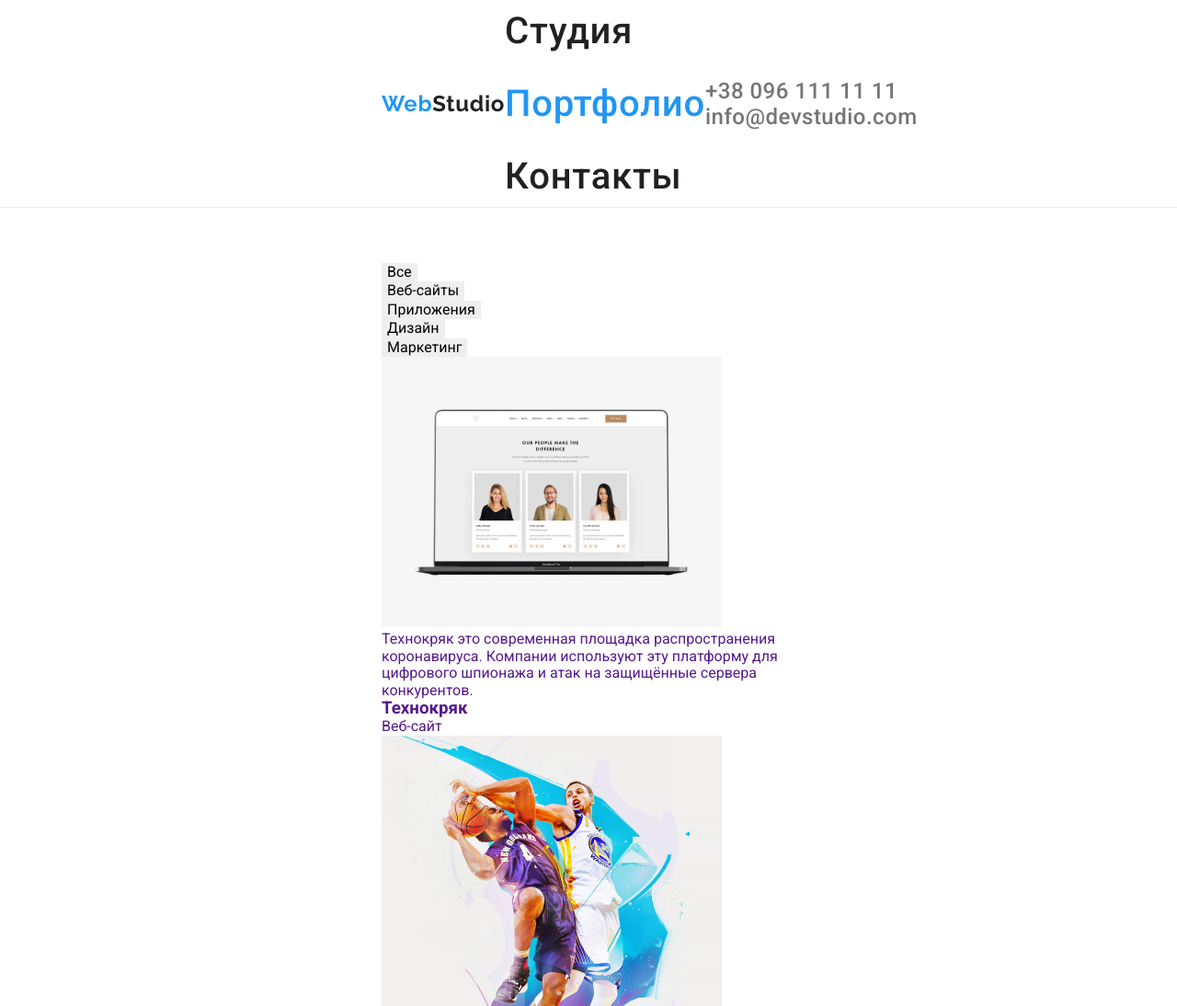
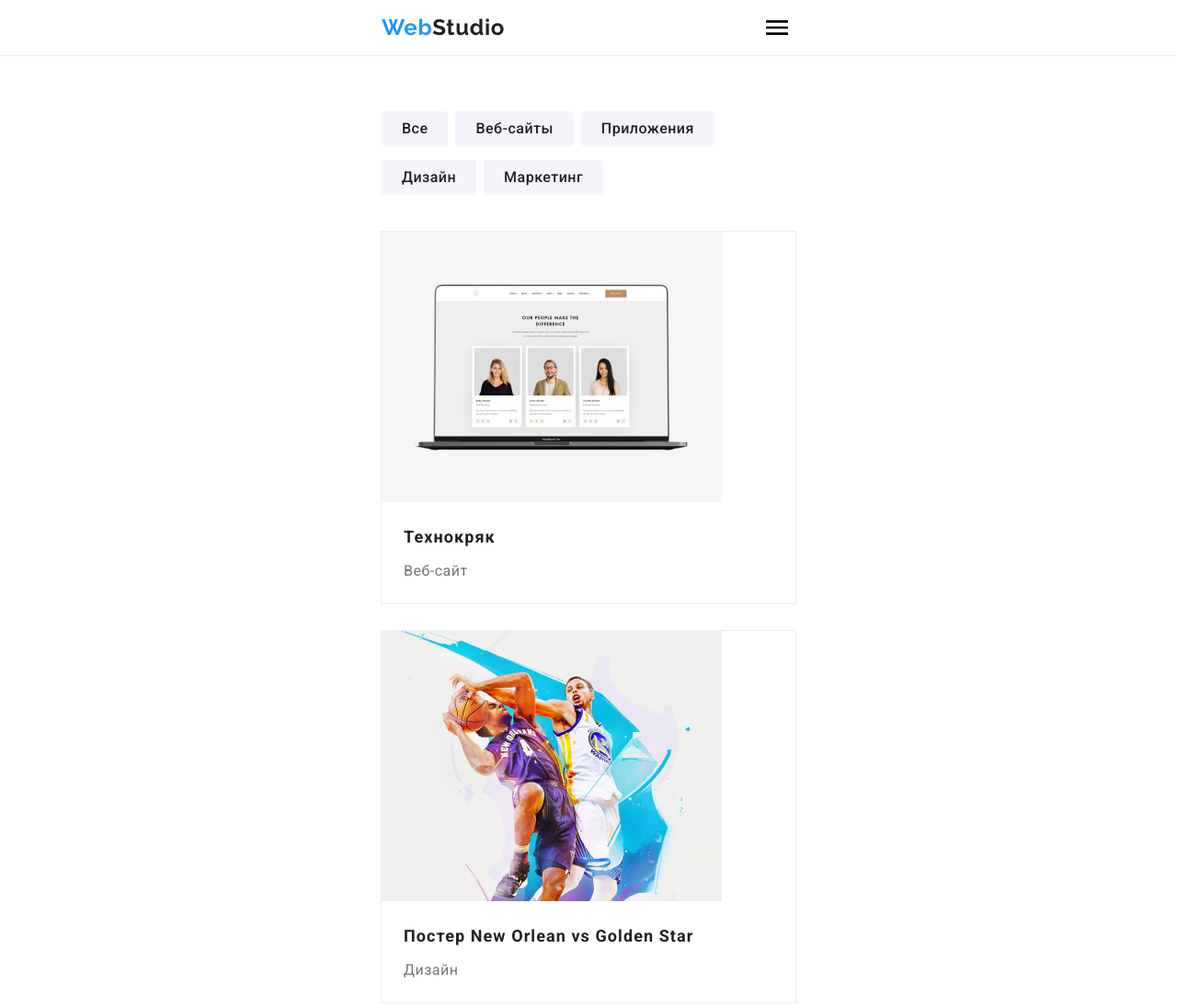
Before and after one commit to Vlad-Kozak/WebStudio, a plain HTML site: page portfolio.html in a window 1280 px wide. Shown: the top 1094 px of the page at 92% size. Drawn offline with nearby package versions, Linux system fonts and the light colour scheme.

Commit message:
add css portfolio

```diff
--- a/portfolio.html
+++ b/portfolio.html
@@ -23,6 +23,18 @@
       <header class="header">
          <div class="header__container container">
             <a class="logo" lang="en" href="./"><span class="logo--accent">Web</span>Studio</a>
+            <button class="menu-btn" data-menu-btn type="button" aria-expanded="false">
+               <svg
+                  class="menu-btn__icon"
+                  width="40"
+                  height="40"
+                  aria-label="Переключатель мобильного меню"
+               >
+                  <use class="menu-btn__icon-cross" href="./images/icons.svg#icon-cross"></use>
+                  <use class="menu-btn__icon-menu" href="./images/icons.svg#icon-menu"></use>
+               </svg>
+            </button>
+            <div class="header__wrap" data-menu>
                <nav class="nav">
                   <ul class="nav__list">
                      <li class="nav__item">
@@ -36,6 +48,7 @@
                      </li>
                   </ul>
                </nav>
+               <div>
                   <ul class="contacts">
                      <li class="contacts__item">
                         <a class="contacts__link" lang="en" href="mailto:info@devstudio.com">
@@ -46,7 +59,7 @@
                         </a>
                      </li>
                      <li class="contacts__item">
-                  <a class="contacts__link" href="tel:+380961111111">
+                        <a class="contacts__link contacts__link--mobile" href="tel:+380961111111">
                            <svg class="contacts__icon" width="10" height="16">
                               <use href="./images/icons.svg#icon-tel"></use>
                            </svg>
@@ -54,6 +67,20 @@
                         </a>
                      </li>
                   </ul>
+                  <ul class="mob-links">
+                     <li class="mob-links__item">
+                        <a href="" class="mob-links__link">Instagram</a>
+                     </li>
+                     <li class="mob-links__item"><a href="" class="mob-links__link">Twitter</a></li>
+                     <li class="mob-links__item">
+                        <a href="" class="mob-links__link">Facebook</a>
+                     </li>
+                     <li class="mob-links__item">
+                        <a href="" class="mob-links__link">LinkedIn</a>
+                     </li>
+                  </ul>
+               </div>
+            </div>
          </div>
       </header>
 
@@ -63,7 +90,7 @@
          <!-- Скрытый заголовок -->
          <h1 class="hidden-title">Наши работы</h1>
 
-         <section class="filter section">
+         <section class="section">
             <div class="container">
                <ul class="filter__list">
                   <li class="filter__item">
@@ -91,7 +118,6 @@
                               class="works__img"
                               src="./images/product1.jpg"
                               alt="На экране ноутбука сайт с карточками сотрудников"
-                              width="370"
                            />
                            <p class="works__description">
                               Технокряк это современная площадка распространения коронавируса.
@@ -112,7 +138,6 @@
                               class="works__img"
                               src="./images/product2.jpg"
                               alt="Два баскетболиста с мячом"
-                              width="370"
                            />
                            <p class="works__description">
                               Технокряк это современная площадка распространения коронавируса.
@@ -135,7 +160,6 @@
                               class="works__img"
                               src="./images/product3.jpg"
                               alt="Лого ресторана с текстом и рыбой"
-                              width="370"
                            />
                            <p class="works__description">
                               Технокряк это современная площадка распространения коронавируса.
@@ -156,7 +180,6 @@
                               class="works__img"
                               src="./images/product4.jpg"
                               alt="Большие наушники"
-                              width="370"
                            />
                            <p class="works__description">
                               Технокряк это современная площадка распространения коронавируса.
@@ -177,7 +200,6 @@
                               class="works__img"
                               src="./images/product5.jpg"
                               alt="Две коробки разного размера и цвета"
-                              width="370"
                            />
                            <p class="works__description">
                               Технокряк это современная площадка распространения коронавируса.
@@ -198,7 +220,6 @@
                               class="works__img"
                               src="./images/product6.jpg"
                               alt="На экране карта планеты и текст"
-                              width="370"
                            />
                            <p class="works__description">
                               Технокряк это современная площадка распространения коронавируса.
@@ -219,7 +240,6 @@
                               class="works__img"
                               src="./images/product7.jpg"
                               alt="Открытая книга"
-                              width="370"
                            />
                            <p class="works__description">
                               Технокряк это современная площадка распространения коронавируса.
@@ -242,7 +262,6 @@
                               class="works__img"
                               src="./images/product8.jpg"
                               alt="Бирка с текстом"
-                              width="370"
                            />
                            <p class="works__description">
                               Технокряк это современная площадка распространения коронавируса.
@@ -263,7 +282,6 @@
                               class="works__img"
                               src="./images/product9.jpg"
                               alt="Руки на клавиатуре ноутбука"
-                              width="370"
                            />
                            <p class="works__description">
                               Технокряк это современная площадка распространения коронавируса.
@@ -286,11 +304,10 @@
 
       <footer class="footer">
          <div class="footer__container container">
-            <div>
             <a class="footer__logo logo" lang="en" href="./index.html">
                <span class="logo--accent">Web</span>Studio
             </a>
-               <address class=".address">
+            <address class="address">
                <ul class="address__list">
                   <li class="address__item">
                      <a class="address__link" href="">г. Киев, пр-т Леси Украинки, 26</a>
@@ -310,7 +327,6 @@
                   </li>
                </ul>
             </address>
-            </div>
             <div class="social-links">
                <p class="social-links__text">присоединяйтесь</p>
                <ul class="social-links__list">
--- /dev/null
+++ b/sass/components/_filter.scss
@@ -0,0 +1,34 @@
+.filter__list {
+   display: flex;
+   flex-wrap: wrap;
+   margin-bottom: 25px;
+}
+
+.filter__item {
+   margin-bottom: 15px;
+
+   &:not(:last-child) {
+      margin-right: 8px;
+   }
+}
+
+.filter__btn {
+   padding: 6px 22px;
+   background: #f5f4fa;
+   border-radius: 4px;
+
+   font-weight: 500;
+   font-size: 16px;
+   line-height: 1.62;
+   text-align: center;
+   letter-spacing: 0.03em;
+   color: $second-text-color;
+
+   &:hover,
+   &:focus {
+      color: #ffffff;
+      background: $accent-color;
+      box-shadow: 0px 3px 1px rgba(0, 0, 0, 0.1), 0px 1px 2px rgba(0, 0, 0, 0.08),
+         0px 2px 2px rgba(0, 0, 0, 0.12);
+   }
+}
--- a/sass/components/_modal.scss
+++ b/sass/components/_modal.scss
@@ -53,8 +53,6 @@
 }
 
 .modal__icon {
-   margin: auto;
-
    transition: fill 250ms cubic-bezier(0.4, 0, 0.2, 1);
 
    .modal__close:hover &,
@@ -150,6 +148,7 @@
    font-size: 12px;
    line-height: 1.167;
    letter-spacing: 0.03em;
+   text-align: center;
    color: $second-text-color;
 
    display: flex;
@@ -189,6 +188,7 @@
    line-height: 1.167;
    letter-spacing: 0.03em;
    text-decoration-line: underline;
+   text-align: center;
    color: $accent-color;
 
    margin-left: 5px;
--- /dev/null
+++ b/sass/components/_works.scss
@@ -0,0 +1,66 @@
+.works__item {
+   outline: 1px solid #eeeeee;
+   transition: box-shadow 250ms cubic-bezier(0.4, 0, 0.2, 1);
+
+   &:hover,
+   &:focus {
+      box-shadow: 0px 1px 1px rgba(0, 0, 0, 0.12), 0px 4px 4px rgba(0, 0, 0, 0.06),
+         1px 4px 6px rgba(0, 0, 0, 0.16);
+   }
+
+   &:not(:last-child) {
+      margin-bottom: 30px;
+   }
+}
+
+.works__link {
+   display: block;
+}
+
+.works__wrap {
+   position: relative;
+   overflow: hidden;
+}
+
+.works__img {
+   display: block;
+}
+
+.works__description {
+   position: absolute;
+
+   padding: 63px 24px;
+   background: rgba(33, 150, 243, 0.9);
+
+   font-size: 18px;
+   line-height: 1.56;
+   letter-spacing: 0.03em;
+   color: #ffffff;
+
+   transition: transform 250ms cubic-bezier(0.4, 0, 0.2, 1);
+
+   .works__link:hover &,
+   .works__link:focus & {
+      transform: translateY(-100%);
+   }
+}
+
+.works__case {
+   padding: 20px 24px;
+}
+
+.works__title {
+   font-size: 18px;
+   line-height: 2;
+   letter-spacing: 0.06em;
+   color: $second-text-color;
+
+   margin-bottom: 4px;
+}
+
+.works__text {
+   font-size: 16px;
+   line-height: 1.88;
+   letter-spacing: 0.03em;
+   color: $primary-text-color;
+}
```
Also changed, not shown: css/main.css, css/main.min.css, 2 other files. Lines whose indentation alone changed are shown as unchanged.
